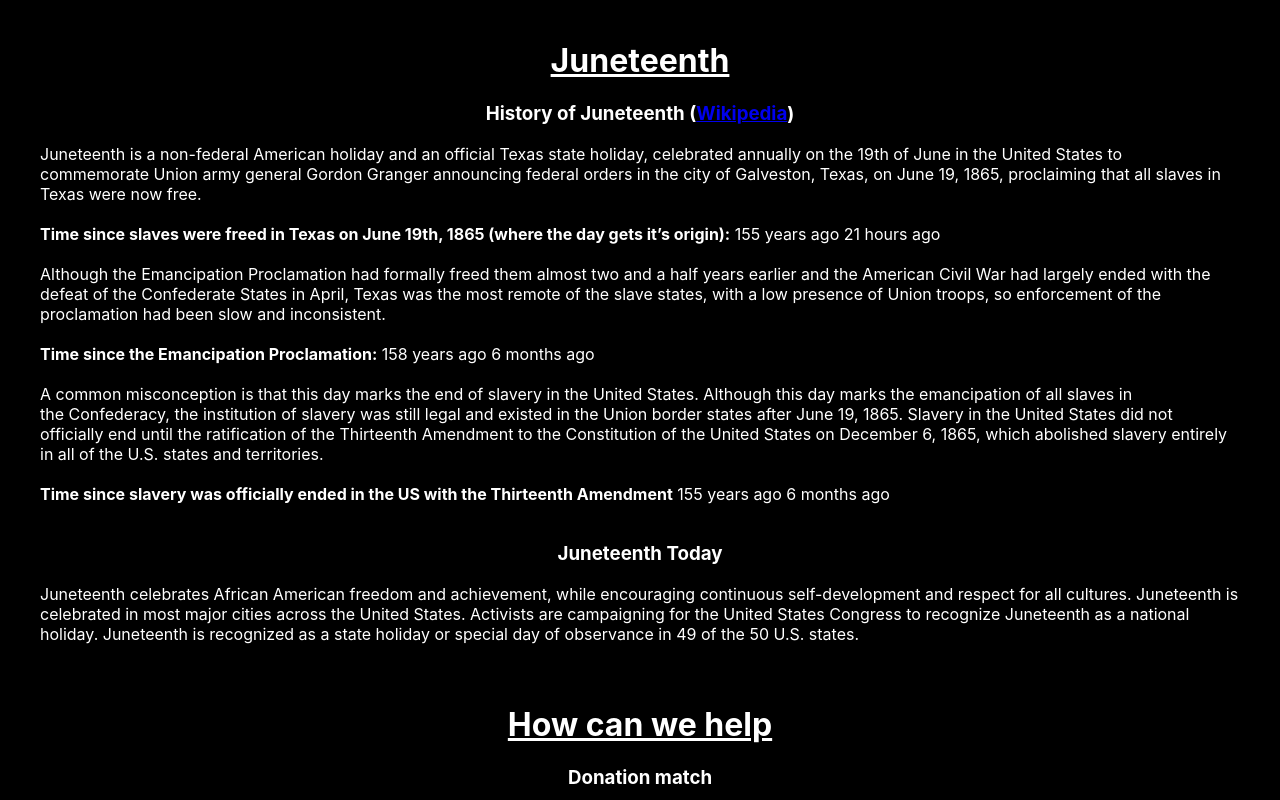
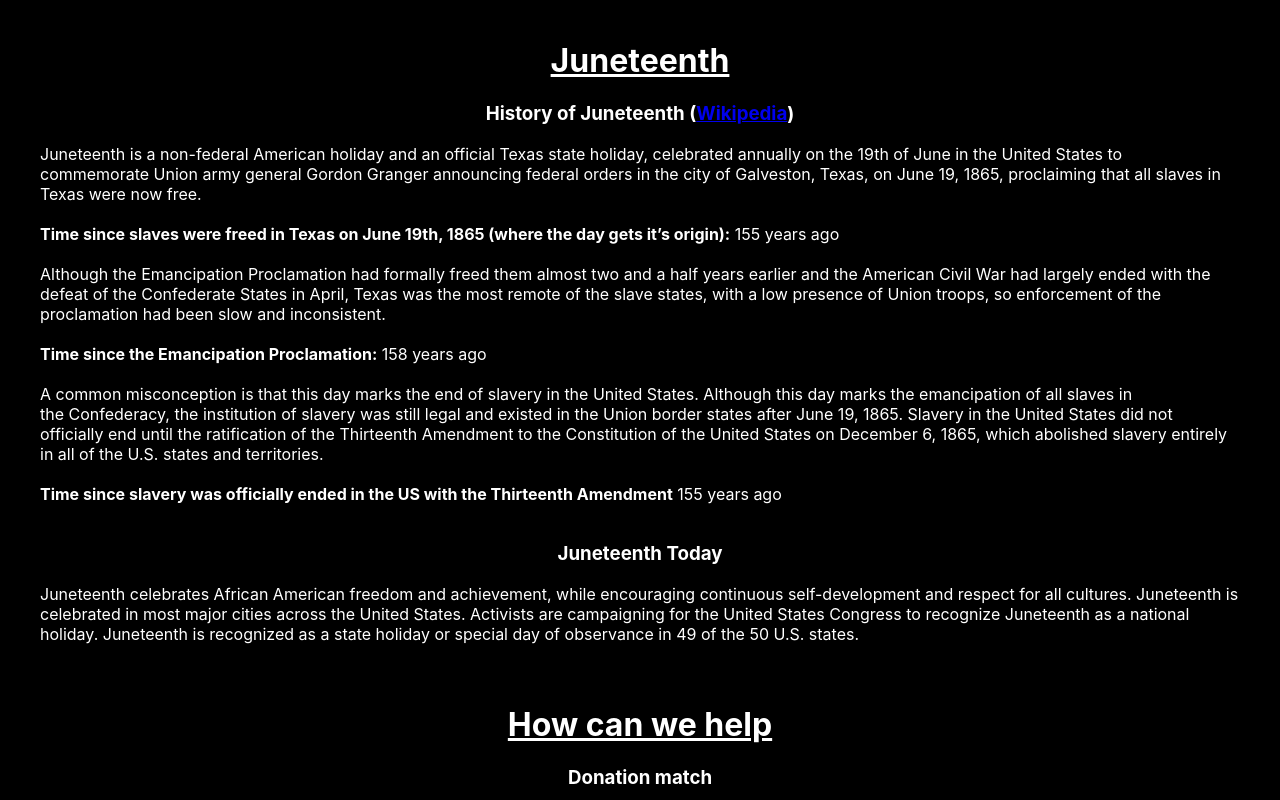
Before and after one commit to tylerthomasallen/juneteenth, a React (Create React App) app: page / in a window 1280 px wide. Shown: the top 800 px of the page. Built offline with nearby package versions, Linux system fonts and the light colour scheme.

Commit message:
remove extra timezone

```diff
--- a/src/pages/Home.js
+++ b/src/pages/Home.js
@@ -28,7 +28,6 @@ const Home = () => {
           day gets it’s origin):
         </span>{" "}
         <TimeAgo date={new Date("1865/6/19")} />{" "}
-        <TimeAgo date={new Date("2020/6/19").setHours("0")} />
       </div>
 
       <br />
@@ -51,7 +50,6 @@ const Home = () => {
           Time since the Emancipation Proclamation:
         </span>{" "}
         <TimeAgo date={new Date("1863/1/1")} />{" "}
-        <TimeAgo date={new Date("2020/1/1").setHours("0")} />
       </div>
 
       <br />
@@ -77,7 +75,6 @@ const Home = () => {
           Amendment
         </span>{" "}
         <TimeAgo date={Date.parse("1865/12/6")} />{" "}
-        <TimeAgo date={new Date("2019/12/16").setHours("0")} />
       </div>
 
       <br />
```
